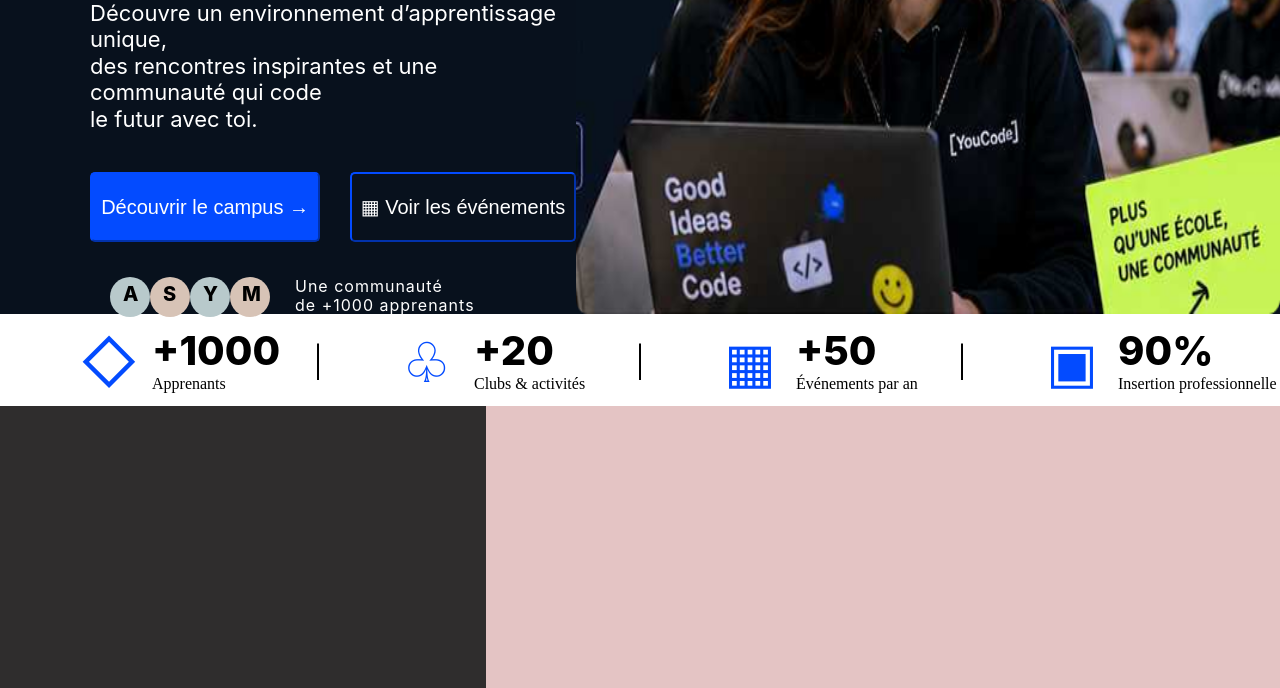
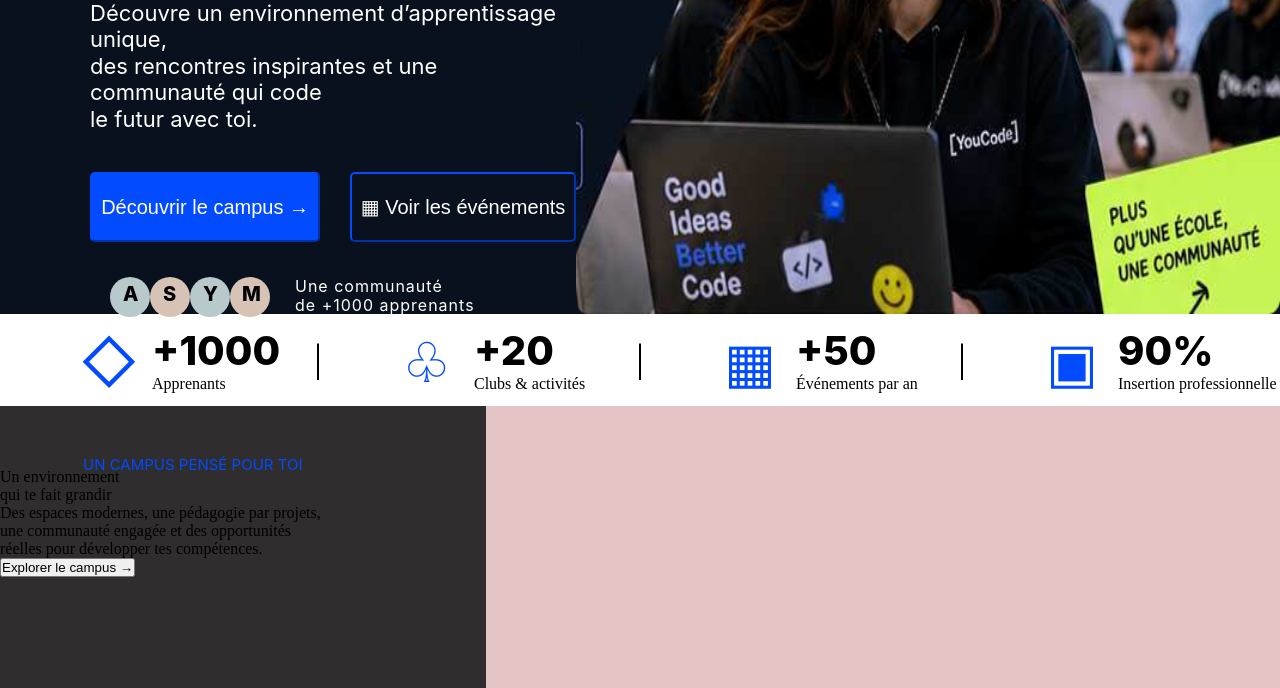
Before and after one commit to anas-boutbagha/html-css-practice, a plain HTML site: page index.html in a window 1280 px wide. Shown: the part 466-1154 px from the top of the page. Drawn offline with Linux system fonts and the light colour scheme.

Commit message:
fixing the zoning of the second section

```diff
--- a/index.html
+++ b/index.html
@@ -88,8 +88,18 @@
             </div>
          </section>
          <section id="campus">
+
+            <div>
+                <p id="campus_first_line">UN CAMPUS PENSÉ POUR TOI</p>
+                <p id="campus_big_title">Un environnement <br>
+                   qui te fait grandir
+                <p id="campus_paragraf">Des espaces modernes, une pédagogie par projets,<br>
+                   une communauté engagée et des opportunités <br>
+                   réelles pour développer tes compétences.</p>
+                <button id="campus_buton">Explorer le campus →</button>
+            </div>
             <div></div>
-            <div></div>
+
          </section>
     </main>
 </body>
--- a/style.css
+++ b/style.css
@@ -353,3 +353,22 @@ height: 282px;
 width:62%;
 background-color: rgb(228, 196, 196);
 }
+#campus_first_line{
+width: 330px;
+height: 12px;
+opacity: 1;
+top: 35px;
+left: 56px;
+font-family: 'Inter', sans-serif;
+font-weight: 400;
+font-style: normal;
+font-size: 15px;
+line-height: 120%;
+letter-spacing: 0px;
+color: #034BFF;
+margin-left: 83px;
+margin-top: 50px;
+}
+#campus_big_title{
+
+}
```
